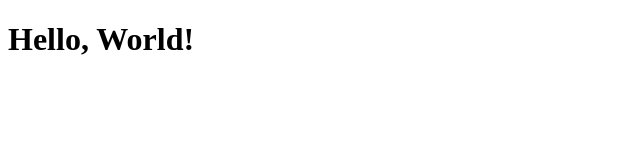
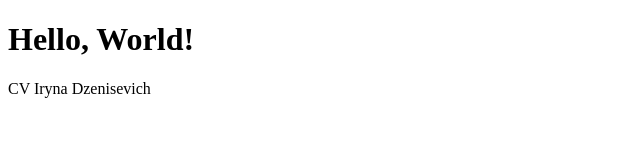
Before and after one commit to IrynaDoc/rsschool-cv, a plain HTML site: page index.html in a window 1280 px wide. Shown: the whole page, without its empty margins (0-640 px from the left). Drawn offline with Linux system fonts and the light colour scheme.

Commit message:
refactor: change structure of the project
Add p

```diff
--- a/index.html
+++ b/index.html
@@ -8,5 +8,6 @@
   </head>
   <body>
     <h1>Hello, World!</h1>
+    <p>CV Iryna Dzenisevich<p>
   </body>
 </html>
```
